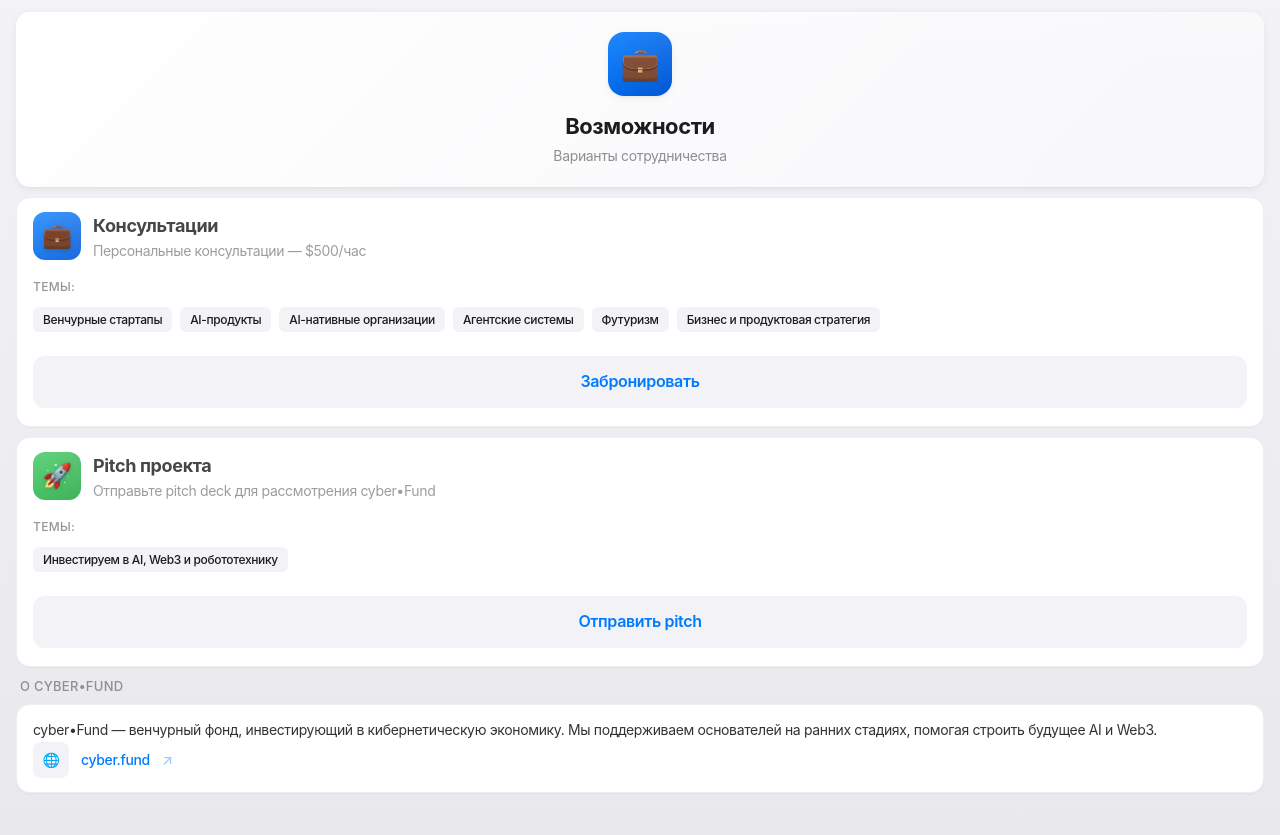
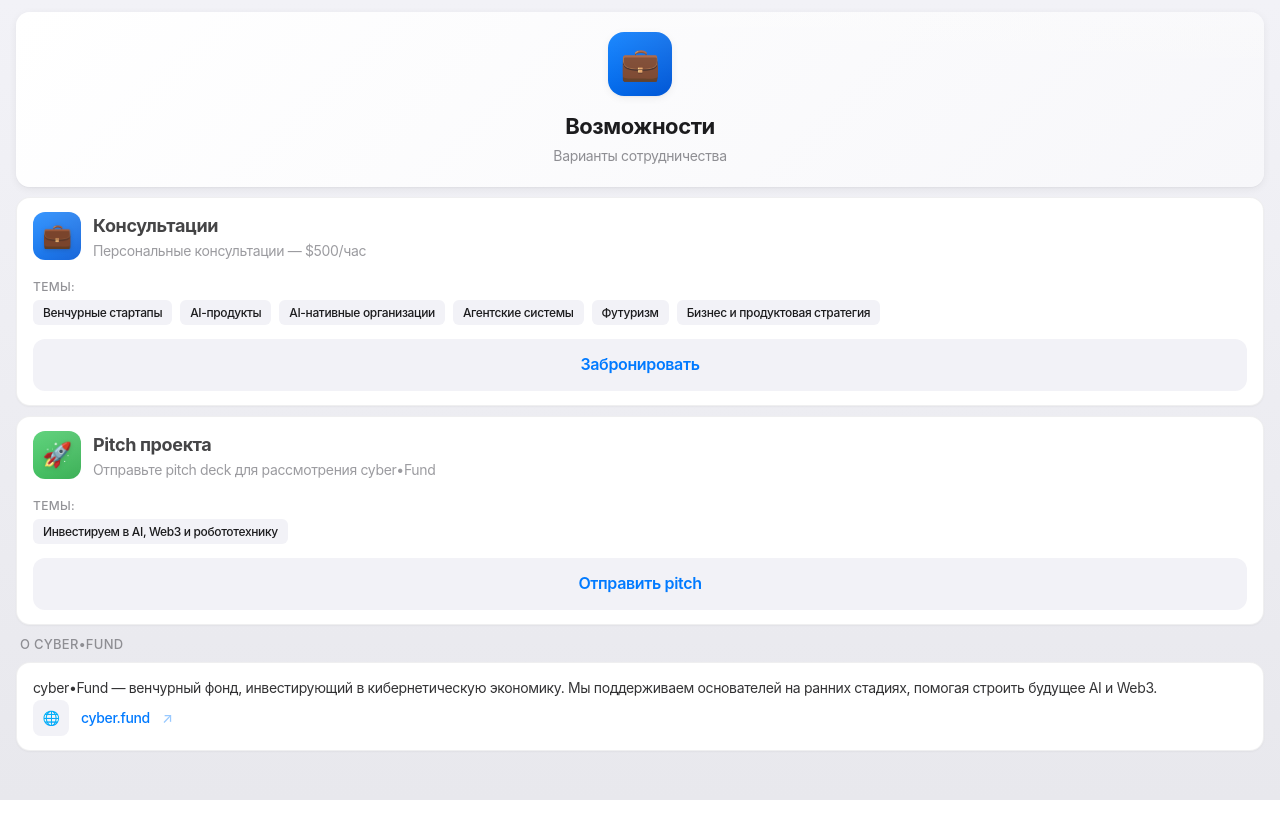
Before and after one commit to Gerstep/ce-mini-app, a React (Vite) app: page /ce-mini-app/opportunities in a window 1280 px wide. After the commit the page ends 800 px from the top, so only its background shows below. Built offline with nearby package versions, Linux system fonts and the light colour scheme.

Commit message:
adjust spacing values

```diff
--- a/src/pages/Opportunities.tsx
+++ b/src/pages/Opportunities.tsx
@@ -109,7 +109,7 @@
               </div>
 
               <div style={{ marginTop: '16px' }}>
-                <p className="text-xs tg-hint uppercase tracking-wide font-medium" style={{ marginBottom: '12px' }}>Темы:</p>
+                <p className="text-xs tg-hint uppercase tracking-wide font-medium" style={{ marginBottom: '5px' }}>Темы:</p>
                 <div className="flex flex-wrap gap-2">
                   {opp.details.map((detail, idx) => (
                     <span
@@ -125,7 +125,7 @@
               <button
                 onClick={() => handleAction(opp)}
                 className="tg-button-secondary"
-                style={{ marginTop: '24px', marginBottom: '4px' }}
+                style={{ marginTop: '14px' }}
               >
                 {opp.buttonText}
               </button>
--- a/src/pages/Posts.tsx
+++ b/src/pages/Posts.tsx
@@ -39,7 +39,7 @@
         </div>
 
         {/* Posts Count Badge */}
-        <div className="flex justify-center animate-initial animate-fade-in stagger-2" style={{ marginBottom: '20px' }}>
+        <div className="flex justify-center animate-initial animate-fade-in stagger-2" style={{ marginBottom: '10px' }}>
           <span className="tag tag-accent">
             {featuredPosts.length} постов
           </span>
```
